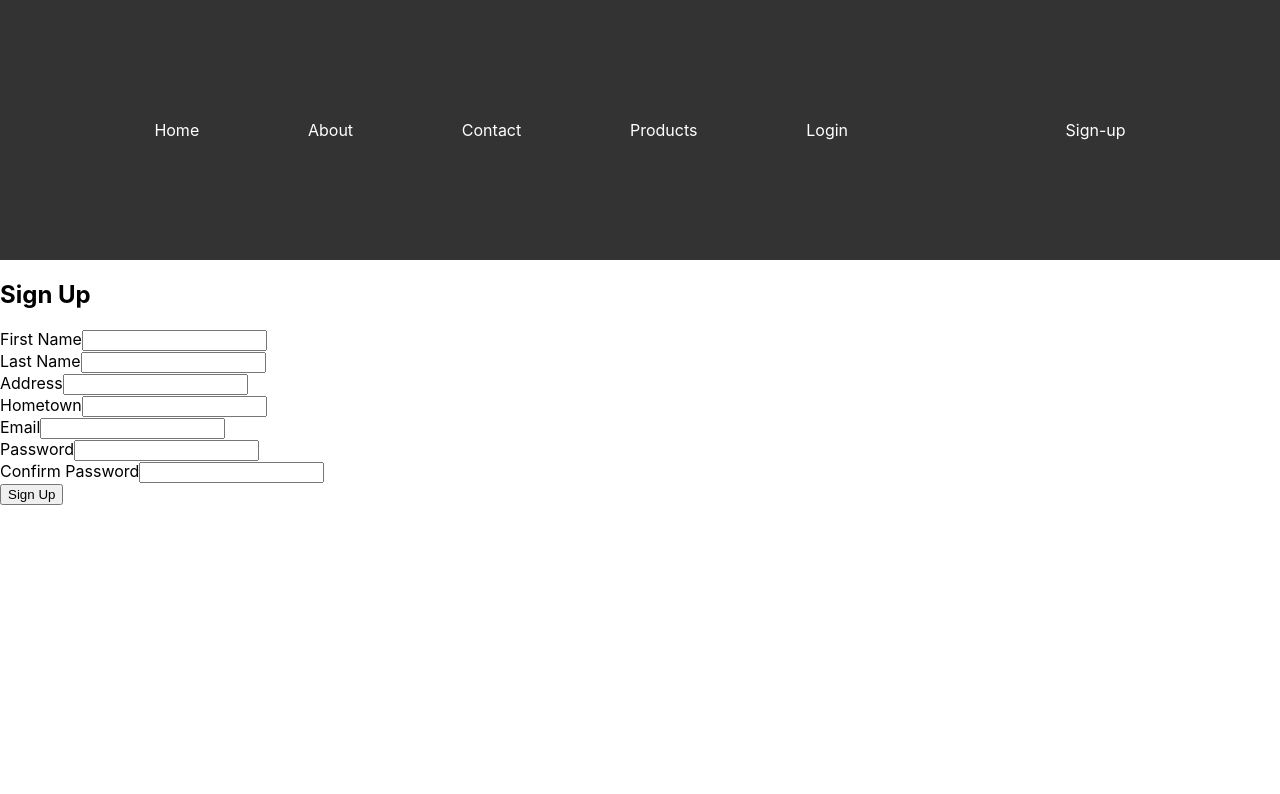
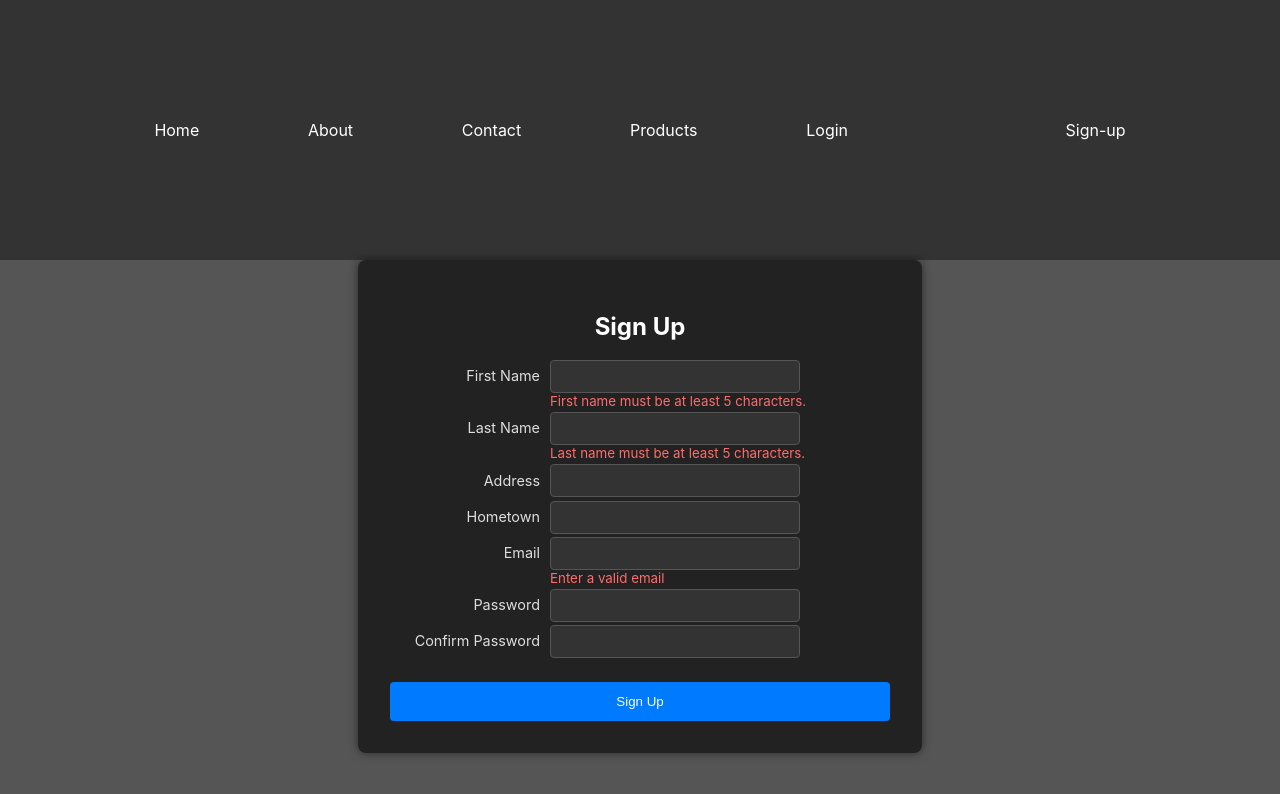
Before and after one commit to YasinduR/Ystore, a React (Create React App) app: page /#/signup in a window 1280 px wide. Shown: the top 794 px of the page. Built offline with nearby package versions, Linux system fonts and the light colour scheme.

Commit message:
Signup and Cart pages styling

```diff
--- a/src/App.css
+++ b/src/App.css
@@ -1,5 +1,10 @@
 .App {
   text-align: center;
+
+}
+
+body{
+  background-color: #555;
 }
 
 .App-logo {
--- a/src/App.js
+++ b/src/App.js
@@ -7,8 +7,8 @@ import About from './components/about';
 import Contact from './components/contact';
 import Products from './components/products/products';
 import Login from './components/login';
-import Cart from './components/cart';
-import Signup from './components/signup';
+import Cart from './components/cart/cart';
+import Signup from './components/signup/signup';
 import DialogBox from './components/dialogbox/dialogbox';
 
 
--- a/src/components/cart.js
+++ b/src/components/cart/cart.js
@@ -1,7 +1,9 @@
 import { useEffect, useState } from "react";
 import axios from 'axios';
-import AlertBox from "./alertbox/alertbox";
-import DialogBox from "./dialogbox/dialogbox";
+import AlertBox from "../alertbox/alertbox";
+import DialogBox from "../dialogbox/dialogbox";
+import styles from "./cart.module.css";
+
 
 function Cart({ setuserInfo,userInfo, isLoggedIn,setCartDetails,cartDetails}) {
 
@@ -55,7 +57,6 @@ function Cart({ setuserInfo,userInfo, isLoggedIn,setCartDetails,cartDetails}) {
       else{
         showPurchasingDialog();
       }
-
     }
 
 
@@ -138,6 +139,7 @@ function Cart({ setuserInfo,userInfo, isLoggedIn,setCartDetails,cartDetails}) {
                 price: productData.price,
                 stock: productData.stock,
                 special_price:productData.special_price,
+                images:productData.images
               };
             } catch (error) {
               console.error(`Error fetching product data for item ID ${item.itemid}:`, error);
@@ -160,32 +162,45 @@ function Cart({ setuserInfo,userInfo, isLoggedIn,setCartDetails,cartDetails}) {
   }
 
   return (
-    <div>
-      <h2>Greetings {userInfo.firstname} ! Continue shopping with us</h2>
-      <h2>Your Cart</h2>
-      <ul>
+
+    <div className={styles.cartContainer}>
+      <h2 className={styles.cartHeader}>Greetings {userInfo.firstname} ! Continue shopping with us</h2>
+      <h2 className={styles.cartHeader}>Your Cart</h2>
+      <ul className={styles.cartList}>
         {cartDetails.map((item, index) => (
-          <li key={index}>
+          <li className={styles.cartItem} key={index}>
             <input
+            className={styles.checkbox}
               type="checkbox"
               onChange={(e) => handleCheckboxChange(item.itemid, e.target.checked)}
               checked={selectedItems.includes(item.itemid)} // Check if the item is selected
               disabled = {item.stock < item.itemcount} // Disable checking out if stock is less than item count
             />
-            <p>Product Name: {item.name}</p>
-            <p>Product id: {item.itemid}</p>
+
+            <p>{item.name}</p>
+            <img src={item.images[0]} alt={item.name} className={styles.productImage} />
+            <div className={ styles.productText}>
             <p>Quantity: {item.itemcount}</p>
-            <p>Price: {item.price}</p>
-            <p>Special Price: {item.special_price}</p>
+            {!item.special_price ? (
+            <p>Price: ${item.price}</p>
+                ) : (
+            <p>
+            Price: <s className={styles.strike}>${item.price}</s> ${item.special_price}
+          </p>
+
+          )}
             <p>stock: {item.stock}</p>
-            <button onClick={() => updateQuantity(item.itemid, 0)}>delete</button>
-            <button onClick={() => updateQuantity(item.itemid, item.itemcount + 1)}>+</button>
-            <button  onClick={() => updateQuantity(item.itemid, item.itemcount - 1)} disabled={item.itemcount <= 1}>-</button>
+            </div>
+            <div className={ styles.buttonContainer}>
+            <button className ={`${styles.button} ${styles.redbutton}`} onClick={() => updateQuantity(item.itemid, 0)}>Remove from Cart</button>
+            <button className ={`${styles.button} ${styles.purplebutton}`} onClick={() => updateQuantity(item.itemid, item.itemcount + 1)}>+</button>
+            <button className ={`${styles.button} ${styles.purplebutton}`} onClick={() => updateQuantity(item.itemid, item.itemcount - 1)} disabled={item.itemcount <= 1}>-</button>
+            </div>
           </li>
         ))}
       </ul>
       <h3>Total Price of Selected Items: ${totalPrice.toFixed(2)}</h3>
-      <button onClick={purchase}>Purchase</button>
+      <button className ={`${styles.button} ${styles.greenbutton}`} onClick={purchase}>Purchase</button>
       <AlertBox isOpen = {isAlertVisible} onClose={closeAlert} message={currentAlert}/>
       <DialogBox isOpen = {isPurchasingDialogVisible} onClose={closePurchasingDialog} message="Are you sure to proceed to purchasing ?" />
     </div>
--- /dev/null
+++ b/src/components/cart/cart.module.css
@@ -0,0 +1,133 @@
+
+.cartContainer {
+  padding: 20px;
+  color: white;
+}
+
+.cartHeader {
+  font-size: 1.5rem;
+  margin-bottom: 1rem;
+}
+
+.cartList {
+  list-style-type: none;
+  padding: 0;
+}
+
+.cartItem {
+  display: flex;
+  align-items: center;
+  justify-content: space-between;
+  padding: 15px;
+  border: 1px solid #333;
+  border-radius: 8px;
+  background-color: #1c1c1c;
+  margin-bottom: 10px;
+  box-shadow: 0 4px 8px rgba(0, 0, 0, 0.2);
+}
+
+.checkbox {
+  margin-right: 10px;
+  accent-color: #4CAF50; /* Customize checkbox color */
+}
+
+.productText{
+  display: flex;
+  flex-direction: column;
+  align-items: flex-start;
+}
+
+.buttonContainer {
+  display: flex;
+  flex-direction: row;
+  align-items: flex-start;
+}
+
+.productImage {
+  width: 100px;
+  height: 100px;
+  object-fit: cover;
+  margin-left: 10px;
+  margin-right: 15px;
+  border: 1px solid #333;
+  border-radius: 5px;
+}
+
+.productText {
+  flex: 1;
+  max-width: 200px;
+}
+
+.strike {
+  color: #777;
+  text-decoration: line-through;
+}
+
+.button {
+  color: white;
+  border: none;
+  padding: 10px 15px;
+  text-align: center;
+  text-decoration: none;
+  display: inline-block;
+  margin: 4px 2px;
+  cursor: pointer;
+  border-radius: 5px;
+  transition: background-color 0.3s;
+}
+
+.greenbutton {
+  background-color: #4CAF50;
+}
+
+.greenbutton:hover {
+  background-color: #488e4c;
+}
+
+.redbutton {
+  background-color: #f44336;
+}
+
+.redbutton:hover {
+  background-color: #d73731;
+}
+
+.purplebutton {
+  background-color: #911088;
+}
+
+.purplebutton:hover {
+  background-color: #591d57;
+}
+
+.purplebutton:disabled {
+  background-color: #B28DCE; /* Soft, muted purple for disabled state */
+  color: #F0E6F6; /* Light text color for contrast */
+  cursor: not-allowed; /* Disabled cursor */
+  opacity: 0.7; /* Slightly transparent for disabled effect */
+}
+
+
+.totalPrice {
+  font-size: 1.2rem;
+  margin-top: 20px;
+  color: #e0e0e0;
+}
+
+.purchaseButton {
+  background-color: #6A0DAD;
+  color: white;
+  border: none;
+  padding: 12px 20px;
+  border-radius: 5px;
+  cursor: pointer;
+  transition: background-color 0.3s;
+}
+
+.purchaseButton:hover {
+  background-color: #4B0082;
+}
+
+.strike{
+  text-decoration: line-through;
+}
--- a/src/components/signup.js
+++ b/src/components/signup/signup.js
@@ -2,7 +2,8 @@
 import React, { useState,useEffect } from 'react';
 import { useNavigate } from 'react-router-dom';
 import axios from 'axios';
-import AlertBox from './alertbox/alertbox'
+import AlertBox from '../alertbox/alertbox'
+import styles from './signup.module.css'
 // function to format input to sentence case
 const toSentenceCase = (str) => {
   return str.charAt(0).toUpperCase() + str.slice(1).toLowerCase();
@@ -151,11 +152,12 @@ const SignUp = () => {
   };
 
   return (
-    <div className="signup-container">
+    <div className={styles.signupContainer}>
       <h2>Sign Up</h2>
       <form onSubmit={handleSubmit}>
-        <div>
+        <div className={styles.formGroupRow}>
           <label htmlFor="firstName">First Name</label>
+          <div className={styles.formGroup}>
           <input
             type="text"
             name="firstName"
@@ -165,10 +167,13 @@ const SignUp = () => {
             onChange={handleChange}
             required
           />
+          {N1error && <small className={styles.errortext}>First name must be at least 5 characters.</small>}
+          </div>
         </div>
 
-        <div>
+        <div className={styles.formGroupRow}>
           <label htmlFor="lastName">Last Name</label>
+          <div className={styles.formGroup}>
           <input
             type="text"
             name="lastName"
@@ -178,10 +183,13 @@ const SignUp = () => {
             onChange={handleChange}
             required
           />
+          {N2error && <small className={styles.errortext}>Last name must be at least 5 characters.</small>}
+        </div>
         </div>
 
-        <div>
+        <div className={styles.formGroupRow}>
           <label htmlFor="address">Address</label>
+          <div className={styles.formGroup}>
           <input
             type="text"
             name="address"
@@ -190,10 +198,12 @@ const SignUp = () => {
             onChange={handleChange}
             required
           />
+    </div>
         </div>
 
-        <div>
+        <div className={styles.formGroupRow}>
           <label htmlFor="hometown">Hometown</label>
+          <div className={styles.formGroup}>
           <input
             type="text"
             name="hometown"
@@ -202,10 +212,12 @@ const SignUp = () => {
             onChange={handleChange}
             required
           />
+          </div>
         </div>
 
-        <div>
+        <div className={styles.formGroupRow}>
           <label htmlFor="email">Email</label>
+          <div className={styles.formGroup}>
           <input
             type="email"
             name="email"
@@ -214,10 +226,13 @@ const SignUp = () => {
             onChange={handleChange}
             required
           />
+          {emailerror && <small className={styles.errortext} >Enter a valid email</small>}
+          </div>
         </div>
 
-        <div>
+        <div className={styles.formGroupRow}>
           <label htmlFor="password">Password</label>
+          <div className={styles.formGroup}>
           <input
             type="password"
             name="password"
@@ -226,9 +241,11 @@ const SignUp = () => {
             onChange={handleChange}
             required
           />
+          </div>
         </div>
-        <div>
+        <div className={styles.formGroupRow}>
           <label htmlFor="confirmPassword">Confirm Password</label>
+          <div className={styles.formGroup}>
           <input
             type="password"
             name="confirmPassword"
@@ -237,10 +254,11 @@ const SignUp = () => {
             onChange={handleChange}
             required
           />
+          {Pwerror && <small className={styles.errortext} >Passwords do not match!</small>}
+        </div>
         </div>
 
-        {/* dO CSS styling based on ERROR LATER*/}
-        {Pwerror && <p style={{ color: 'red' }}>Passwords do not match!</p>}
+
 
         <button type="submit">Sign Up</button>
       </form>
--- /dev/null
+++ b/src/components/signup/signup.module.css
@@ -0,0 +1,86 @@
+/* Styles for Sign Up Component */
+.signupContainer {
+    max-width: 500px;
+    margin: auto;
+    padding: 2rem;
+    background-color: #222; /* Dark background */
+    color: #fff; /* White text */
+    border-radius: 8px;
+    box-shadow: 0 0 10px rgba(0, 0, 0, 0.5);
+  }
+
+  .signupContainer h2 {
+    text-align: center;
+    margin-bottom: 1rem;
+  }
+
+  .signupContainer form {
+    display: flex;
+    flex-direction: column;
+  }
+
+  .signupContainer label {
+    display: inline-block;
+    width: 150px; /* Set a fixed width for the labels */
+    text-align: right; /* Align text to the right for better alignment */
+    margin-right: 10px; /* Add some space between label and input */
+    margin-top: 0.65rem;
+    font-size: 0.9rem;
+    color: #ddd; /* Light text for labels */
+  }
+
+  .signupContainer input {
+    width: 250px; /* Adjust as needed */
+    padding: 8px;
+    box-sizing: border-box;
+    margin-top: 0.2rem;
+    border: 1px solid #555; /* Darker border */
+    background-color: #333; /* Dark input background */
+    color: #fff; /* White input text */
+    border-radius: 4px;
+  }
+
+  .signupContainer input::placeholder {
+    color: #888; /* Placeholder text */
+  }
+
+  .signupContainer input:focus {
+    border-color: #66b2ff; /* Light blue focus */
+    outline: none;
+  }
+
+  .signupContainer button {
+
+    margin-top: 1.5rem;
+    padding: 0.75rem;
+    background-color: #007bff; /* Blue button */
+    color: #fff;
+    border: none;
+    border-radius: 4px;
+    cursor: pointer;
+    transition: background-color 0.3s ease;
+  }
+
+  .signupContainer button:hover {
+    background-color: #0056b3; /* Darker blue on hover */
+  }
+
+  .signupContainer small {
+    color: #ff6b6b;
+  }
+
+  .formGroup {
+    display: flex;
+    flex-direction: column;
+  }
+
+  .formGroupRow {
+    display: flex;
+    flex-direction: row;
+  }
+
+  .errorText {
+    color:#ff6b6b;
+    font-size: 0.85rem;
+    margin-top: 0.3rem;
+  }
```
